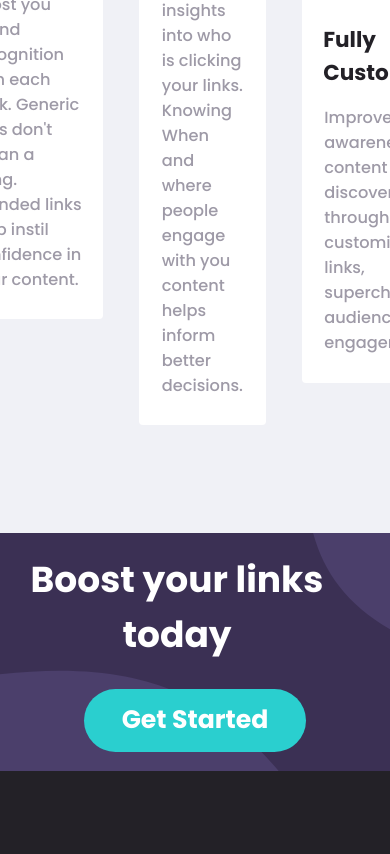
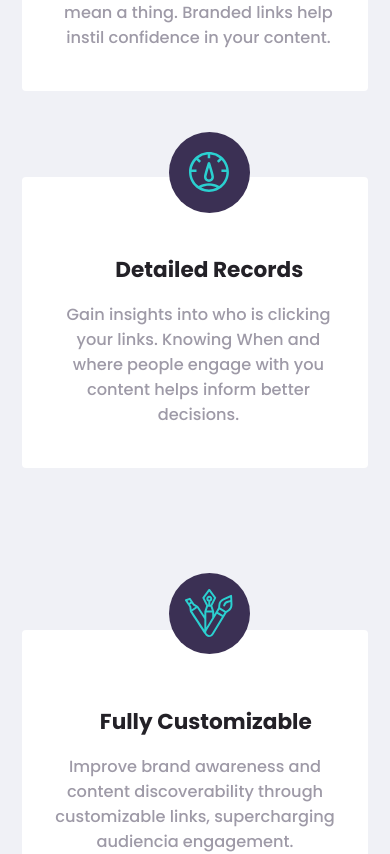
Before and after one commit to EuCaue/url-shortening-api, a React (Vite) app: page / in a window 390 px wide. Shown: the part 1540-2394 px from the top of the page. Built offline with nearby package versions, Linux system fonts and the light colour scheme.

Commit message:
bottom page almost responsive

```diff
--- a/src/components/BottomPage/index.tsx
+++ b/src/components/BottomPage/index.tsx
@@ -2,6 +2,7 @@ import React from 'react';
 
 import {
   Container,
+  ContainerFlex,
   Background,
   BlueLine,
   IconSVG,
@@ -35,8 +36,8 @@ const BoxWithIcon = (props: BoxIcon): JSX.Element => {
 
 export default function BottomPage() {
   return (
-    <>
-      <Container>
+    <Container>
+      <ContainerFlex>
         <BoxWithIcon
           icon={iconBrand}
           h1="Brand Recognition"
@@ -55,13 +56,13 @@ export default function BottomPage() {
 		Improve brand awareness and content discoverability through customizable links, supercharging audiencia engagement.
 		"
         />
-      </Container>
+      </ContainerFlex>
       <DivImage>
         <H1Boost>Boost your links today</H1Boost>
         <WhiteHover>
           <LinkBottom href="#">Get Started</LinkBottom>
         </WhiteHover>
       </DivImage>
-    </>
+    </Container>
   );
 }
--- a/src/components/BottomPage/styled.ts
+++ b/src/components/BottomPage/styled.ts
@@ -24,7 +24,7 @@ export const BlueLine = styled.div`
   z-index: -1;
 `;
 
-export const Container = styled.section`
+export const ContainerFlex = styled.section`
   display: flex;
   align-items: center;
   z-index: 3;
@@ -91,6 +91,7 @@ export const IconSVG = styled.span<Icon>`
   background-position: center;
   background-repeat: no-repeat;
   border-radius: 50%;
+  display: flex;
   width: 4.5em;
   height: 4.5em;
   position: absolute;
@@ -134,6 +135,7 @@ export const DivImage = styled.div`
   text-align: center;
   align-items: center;
   height: 13.2em;
+  width: 100%;
   background-image: url(${boostDesktop});
   background-repeat: no-repeat;
   background-position: center;
@@ -152,3 +154,64 @@ export const LinkBottom = styled(Link)`
     transition: all 400ms ease-out;
   }
 `;
+
+export const Container = styled.div`
+  display: flex;
+  justify-content: center;
+  flex-direction: column;
+  align-items: center;
+  /* width: 100%; */
+  /* height: 100%; */
+  @media screen and (max-width: 60em) and (min-width: 20em) {
+    ${ContainerFlex} {
+      width: 90%;
+      flex-direction: column;
+    }
+    /* FIX: display !== none */
+    ${BlueLine} {
+      display: none;
+    }
+    ${IconSVG} {
+      /* left: 0; */
+      display: flex;
+      align-self: center;
+    }
+
+    ${Background} {
+      justify-content: center;
+      margin: 0;
+      /* width: 20em; */
+      /* margin-top: 4em; */
+    }
+    ${H1} {
+      text-align: center;
+      padding-top: 3.5em;
+    }
+    ${P} {
+      padding-left: 2em;
+      padding-right: 2em;
+      padding-bottom: 2.5em;
+      text-align: center;
+    }
+    div:nth-child(1) {
+      margin-top: 4em;
+    }
+    div:nth-child(2) {
+      display: flex;
+      span {
+        align-self: center;
+        top: 21em;
+      }
+    }
+    div:nth-child(3) {
+      span {
+        top: 45.5em;
+        align-self: center;
+      }
+      ${P} {
+        padding-right: 1em;
+        padding-left: 1em;
+      }
+    }
+  }
+`;
```
